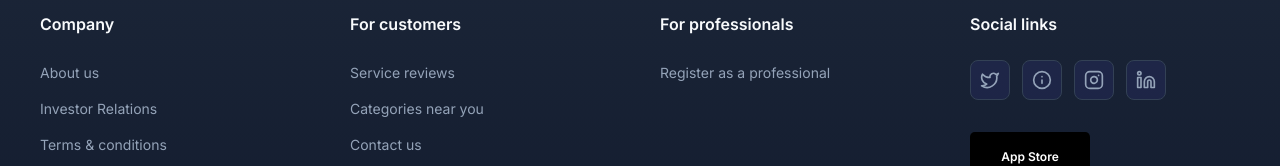
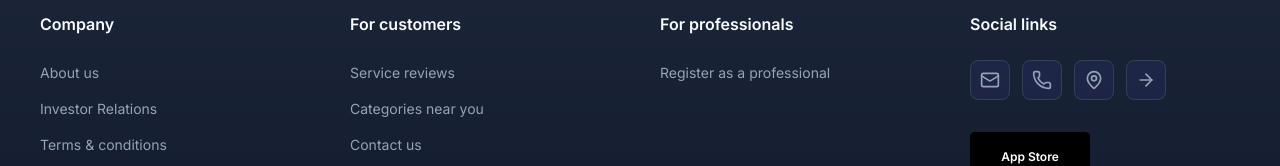
Before and after one commit to Nikhilesh593/Service_pro, a React app in the folder frontend/: page / in a window 1280 px wide. Shown: the part 5437-5603 px from the top of the page. Built offline with nearby package versions, Linux system fonts and the light colour scheme; no server answers; the HTML template or start-up script is replaced by a standard one.

Commit message:
fix: correct footer component icons and CSS syntax

```diff
--- a/frontend/src/components/Footer.jsx
+++ b/frontend/src/components/Footer.jsx
@@ -1,4 +1,4 @@
-import { Twitter, Info, Instagram, Linkedin } from 'lucide-react';
+import { Mail, Phone, MapPin, ArrowRight } from 'lucide-react';
 import './Footer.css';
 
 export default function Footer() {
@@ -43,22 +43,22 @@ export default function Footer() {
                         <h3 className="footer-title">Social links</h3>
                         <div className="social-links">
                             <a href="#twitter" className="social-icon" title="Twitter">
-                <Twitter size={20} />
+                                <Mail size={20} />
                             </a>
                             <a href="#info" className="social-icon" title="Info">
-                <Info size={20} />
+                                <Phone size={20} />
                             </a>
-              <a href="#instagram" className="social-icon" title="Instagram">
-                <Instagram size={20} />
+                            <a href="#github" className="social-icon" title="GitHub">
+                                <MapPin size={20} />
                             </a>
                             <a href="#linkedin" className="social-icon" title="LinkedIn">
-                <Linkedin size={20} />
+                                <ArrowRight size={20} />
                             </a>
                         </div>
                         <div className="app-downloads">
                             <a href="#appstore" className="app-store-badge">
                                 <svg viewBox="0 0 100 40" width="120" height="48">
-                  <rect width="100" height="40" fill="#000" rx="4"/>
+                                    <rect width="100" height="40" fill="#000" rx="4" />
                                     <text x="50" y="24" fontSize="10" fill="#fff" textAnchor="middle" fontWeight="600">
                                         App Store
                                     </text>
@@ -66,7 +66,7 @@ export default function Footer() {
                             </a>
                             <a href="#googleplay" className="google-play-badge">
                                 <svg viewBox="0 0 100 40" width="120" height="48">
-                  <rect width="100" height="40" fill="#000" rx="4"/>
+                                    <rect width="100" height="40" fill="#000" rx="4" />
                                     <text x="50" y="24" fontSize="10" fill="#fff" textAnchor="middle" fontWeight="600">
                                         Google Play
                                     </text>
```
Also changed, not shown: frontend/src/components/Footer.css (+8 -2 lines). Lines whose indentation alone changed are shown as unchanged.
